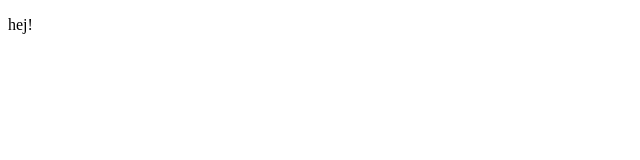
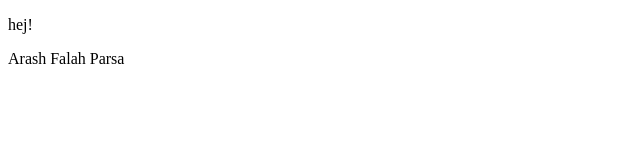
Before and after one commit to ArashFP/npm-practice, a plain HTML site: page index.html in a window 1280 px wide. Shown: the whole page, without its empty margins (0-640 px from the left). Drawn offline with Linux system fonts and the light colour scheme.

Commit message:
adds author

```diff
--- a/index.html
+++ b/index.html
@@ -10,5 +10,7 @@
     <p>
         hej!
     </p>
+
+    <author> Arash Falah Parsa</author>
 </body>
 </html>
```
